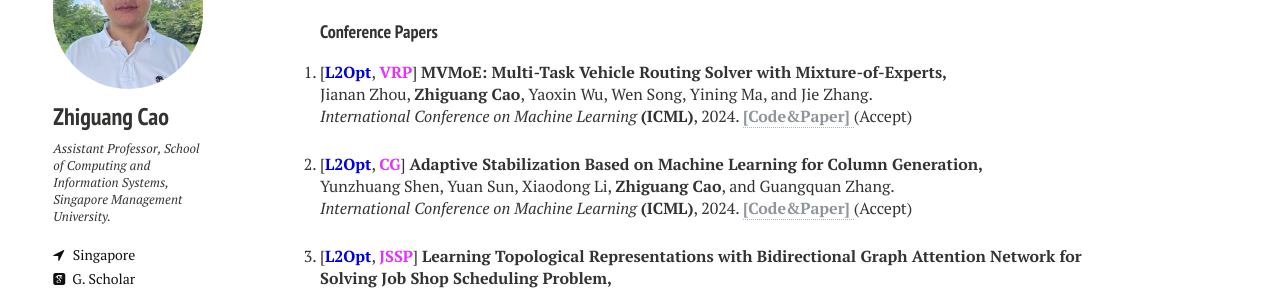
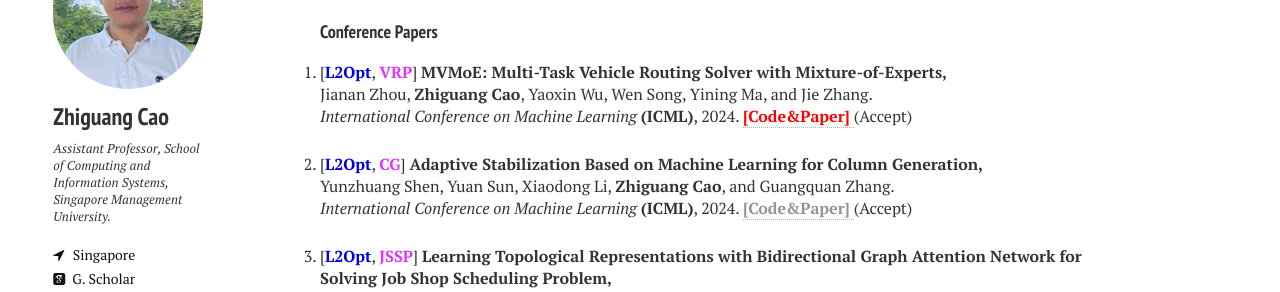
Before and after one commit to zhiguangcaosg/zhiguangcaosg.github.io, a Jekyll site: the page built from publications.md, in a window 1280 px wide. Shown: the part 158-450 px from the top of the page. Built offline with Jekyll 4.4.1, drawn with Linux system fonts in a browser that asks for light colours; nearby versions of some CDN libraries.

Commit message:
Update publications.html

```diff
--- a/_layouts/publications.html
+++ b/_layouts/publications.html
@@ -94,7 +94,7 @@ div.bibtex pre { font-size: 75%; overflow: auto;  width: 100%; padding: 0em 0em;
 <p>
 [<font color="#0000E3"><b>L2Opt</b></font>, <font color="#E333FF"><b>VRP</b></font>] <b>MVMoE: Multi-Task Vehicle Routing Solver with Mixture-of-Experts,</b>
 <br> Jianan Zhou, <b>Zhiguang Cao</b>, Yaoxin Wu, Wen Song, Yining Ma, and Jie Zhang.<br>
-<i> International Conference on Machine Learning</i> <b>(ICML)</b>, 2024. <a href="https://github.com/RoyalSkye/Routing-MVMoE" target="_blank"> <font color="#8F959A"><b>[Code&Paper]</b> </font></a> (Accept)
+<i> International Conference on Machine Learning</i> <b>(ICML)</b>, 2024. <a href="https://github.com/RoyalSkye/Routing-MVMoE" target="_blank"> <font color="#FF0000"><b>[Code&Paper]</b> </font></a> (Accept)
 </p>
 </li>
 
```
